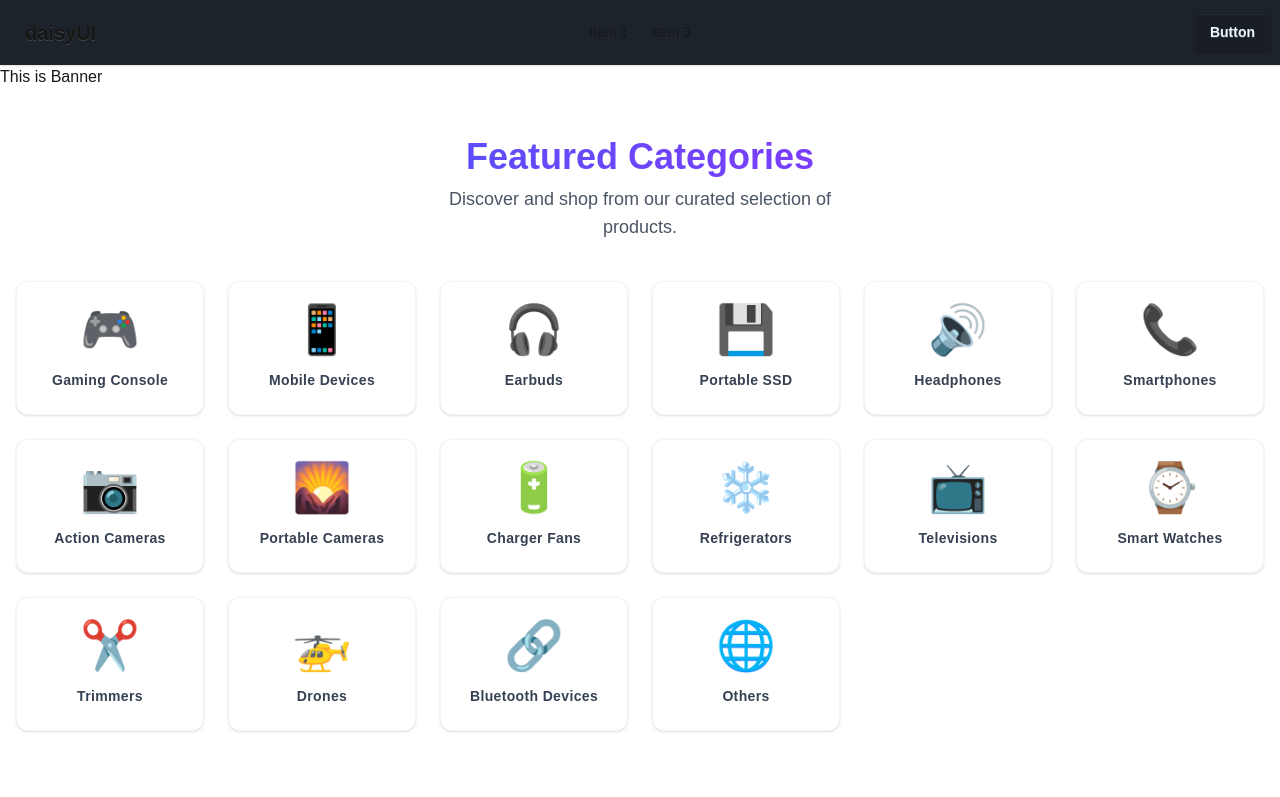
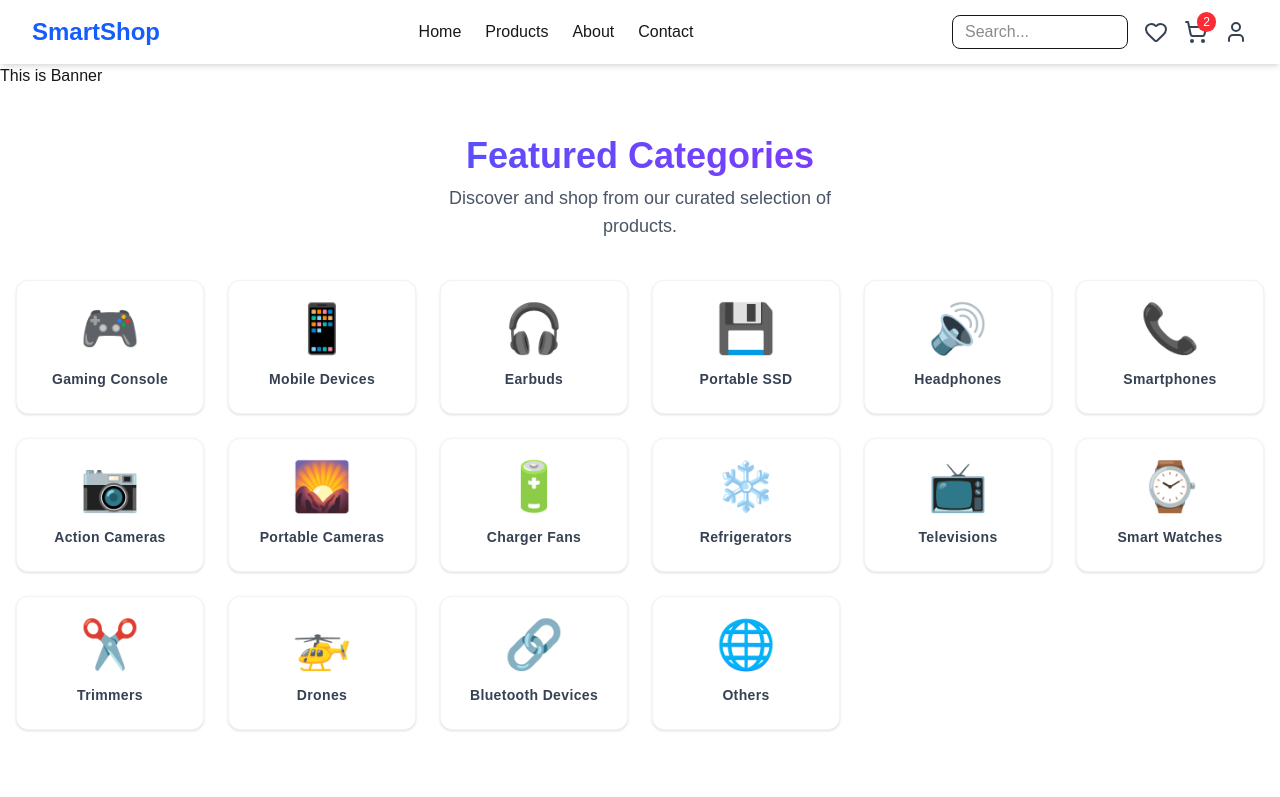
Before and after one commit to Mostakim69/demo-e-projects, a Next.js app: page / in a window 1280 px wide. Shown: the top 797 px of the page. Built offline with nearby package versions, Linux system fonts and the light colour scheme.

Commit message:
Navbar fully compleeted without functionality like login

```diff
--- a/app/components/shared/Navbar.jsx
+++ b/app/components/shared/Navbar.jsx
@@ -1,31 +1,129 @@
-import React from 'react'
+// import React from 'react'
+
+// export default function Navbar() {
+//     return (
+//         <div className='bg-white shadow-sm'>
+//             <div className="navbar container mx-auto">
+//                 <div className="navbar-start">
+//                     <div className="dropdown">
+//                         <div tabIndex={0} role="button" className="btn btn-ghost lg:hidden">
+//                             <svg xmlns="http://www.w3.org/2000/svg" className="h-5 w-5" fill="none" viewBox="0 0 24 24" stroke="currentColor"> <path strokeLinecap="round" strokeLinejoin="round" strokeWidth="2" d="M4 6h16M4 12h8m-8 6h16" /> </svg>
+//                         </div>
+//                         <ul
+//                             tabIndex={0}
+//                             className="menu menu-sm dropdown-content bg-base-100 rounded-box z-1 mt-3 w-52 p-2 shadow">
+//                             <li><a>Item 1</a></li>
+//                             <li><a>Item 3</a></li>
+//                         </ul>
+//                     </div>
+//                     <a className="text-4xl text-secondary font-bold">SmartShop</a>
+//                 </div>
+//                 <div className="navbar-center hidden lg:flex">
+//                     <ul className="menu menu-horizontal px-1">
+//                         <li><a>Item 1</a></li>
+//                         <li><a>Item 3</a></li>
+//                     </ul>
+//                 </div>
+//                 <div className="navbar-end">
+//                     <a className="btn btn-primary">Button</a>
+//                 </div>
+//             </div>
+//         </div>
+//     )
+// }
+
+
+"use client";
+
+import { useState } from "react";
+import Link from "next/link";
+import { ShoppingCart, Heart, User, Menu, X } from "lucide-react";
 
 export default function Navbar() {
-    return (
-        <div className="navbar bg-base-100 shadow-sm">
-            <div className="navbar-start">
-                <div className="dropdown">
-                    <div tabIndex={0} role="button" className="btn btn-ghost lg:hidden">
-                        <svg xmlns="http://www.w3.org/2000/svg" className="h-5 w-5" fill="none" viewBox="0 0 24 24" stroke="currentColor"> <path strokeLinecap="round" strokeLinejoin="round" strokeWidth="2" d="M4 6h16M4 12h8m-8 6h16" /> </svg>
-                    </div>
-                    <ul
-                        tabIndex={0}
-                        className="menu menu-sm dropdown-content bg-base-100 rounded-box z-1 mt-3 w-52 p-2 shadow">
-                        <li><a>Item 1</a></li>
-                        <li><a>Item 3</a></li>
-                    </ul>
-                </div>
-                <a className="btn btn-ghost text-xl">daisyUI</a>
+  const [isOpen, setIsOpen] = useState(false);
+
+  return (
+    <nav className="bg-white shadow-md sticky top-0 z-50">
+      <div className="container mx-auto px-4 sm:px-6 lg:px-8">
+        <div className="flex justify-between items-center h-16">
+          {/* Logo */}
+          <div className="flex-shrink-0 text-2xl font-bold text-blue-600">
+            <Link href="/">SmartShop</Link>
+          </div>
+
+          {/* Desktop Menu */}
+          <div className="hidden md:flex items-center space-x-6">
+            <Link href="/" className="hover:text-blue-600">Home</Link>
+            <Link href="/products" className="hover:text-blue-600">Products</Link>
+            <Link href="/about" className="hover:text-blue-600">About</Link>
+            <Link href="/contact" className="hover:text-blue-600">Contact</Link>
+          </div>
+
+          {/* Right Side */}
+          <div className="hidden md:flex items-center space-x-4">
+            {/* Search Bar */}
+            <div className="relative">
+              <input
+                type="text"
+                placeholder="Search..."
+                className="pl-3 pr-3 py-1 border rounded-lg w-44 focus:outline-none focus:ring-2 focus:ring-blue-500"
+              />
             </div>
-            <div className="navbar-center hidden lg:flex">
-                <ul className="menu menu-horizontal px-1">
-                    <li><a>Item 1</a></li>
-                    <li><a>Item 3</a></li>
-                </ul>
-            </div>
-            <div className="navbar-end">
-                <a className="btn">Button</a>
-            </div>
+
+            {/* Icons */}
+            <Link href="/wishlist">
+              <Heart className="w-6 h-6 text-gray-700 hover:text-blue-600" />
+            </Link>
+
+            <Link href="/cart" className="relative">
+              <ShoppingCart className="w-6 h-6 text-gray-700 hover:text-blue-600" />
+              <span className="absolute -top-2 -right-2 bg-red-500 text-white text-xs px-1.5 py-0.5 rounded-full">
+                2
+              </span>
+            </Link>
+
+            <Link href="/account">
+              <User className="w-6 h-6 text-gray-700 hover:text-blue-600" />
+            </Link>
+          </div>
+
+          {/* Mobile Menu Button */}
+          <div className="md:hidden">
+            <button onClick={() => setIsOpen(!isOpen)}>
+              {isOpen ? (
+                <X className="w-7 h-7 text-gray-700" />
+              ) : (
+                <Menu className="w-7 h-7 text-gray-700" />
+              )}
+            </button>
+          </div>
         </div>
-    )
+      </div>
+
+      {/* Mobile Menu */}
+      {isOpen && (
+        <div className="md:hidden bg-white shadow-lg px-6 pt-4 pb-6 space-y-4">
+          {/* Links */}
+          <Link href="/" className="block hover:text-blue-600">Home</Link>
+          <Link href="/products" className="block hover:text-blue-600">Products</Link>
+          <Link href="/about" className="block hover:text-blue-600">About</Link>
+          <Link href="/contact" className="block hover:text-blue-600">Contact</Link>
+
+          {/* Search Bar */}
+          <input
+            type="text"
+            placeholder="Search..."
+            className="w-full px-3 py-2 border rounded-lg focus:outline-none focus:ring-2 focus:ring-blue-500"
+          />
+
+          {/* Icons */}
+          <div className="flex space-x-6 pt-2">
+            <Heart className="w-6 h-6 text-gray-700 hover:text-blue-600" />
+            <ShoppingCart className="w-6 h-6 text-gray-700 hover:text-blue-600" />
+            <User className="w-6 h-6 text-gray-700 hover:text-blue-600" />
+          </div>
+        </div>
+      )}
+    </nav>
+  );
 }
```
